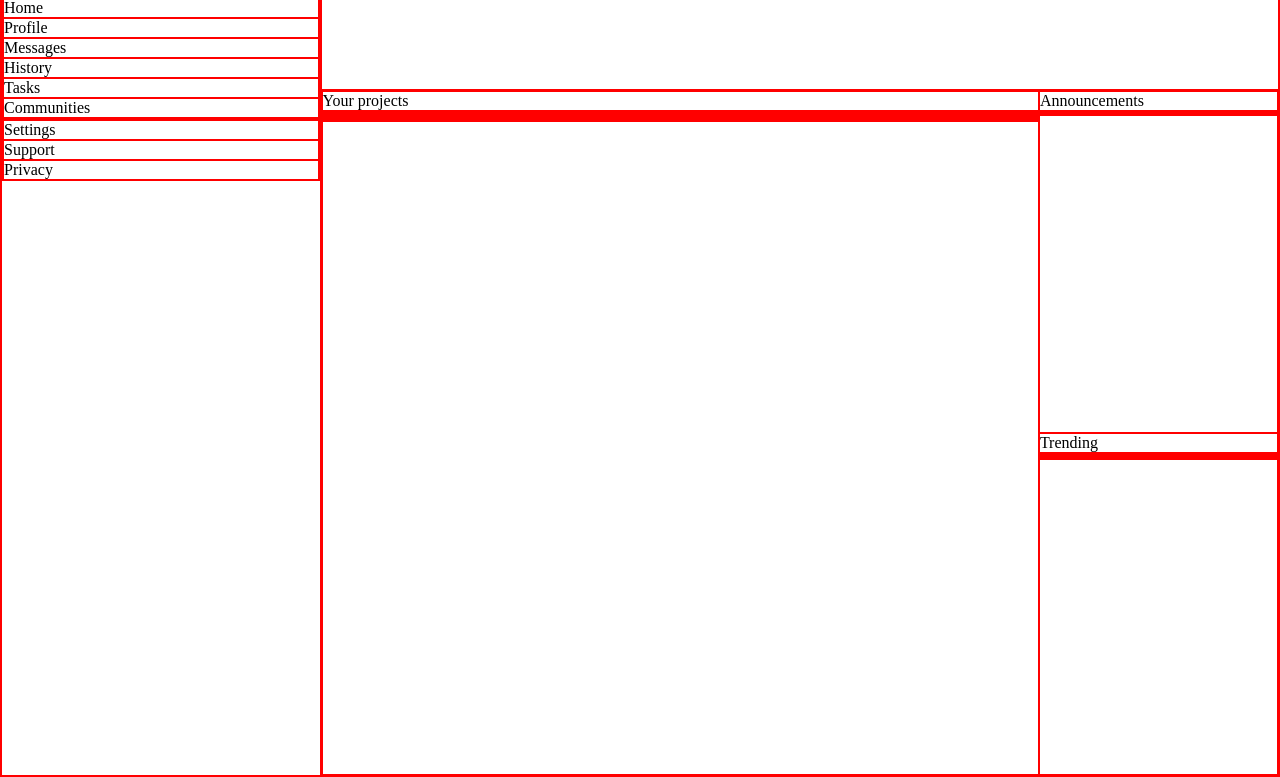
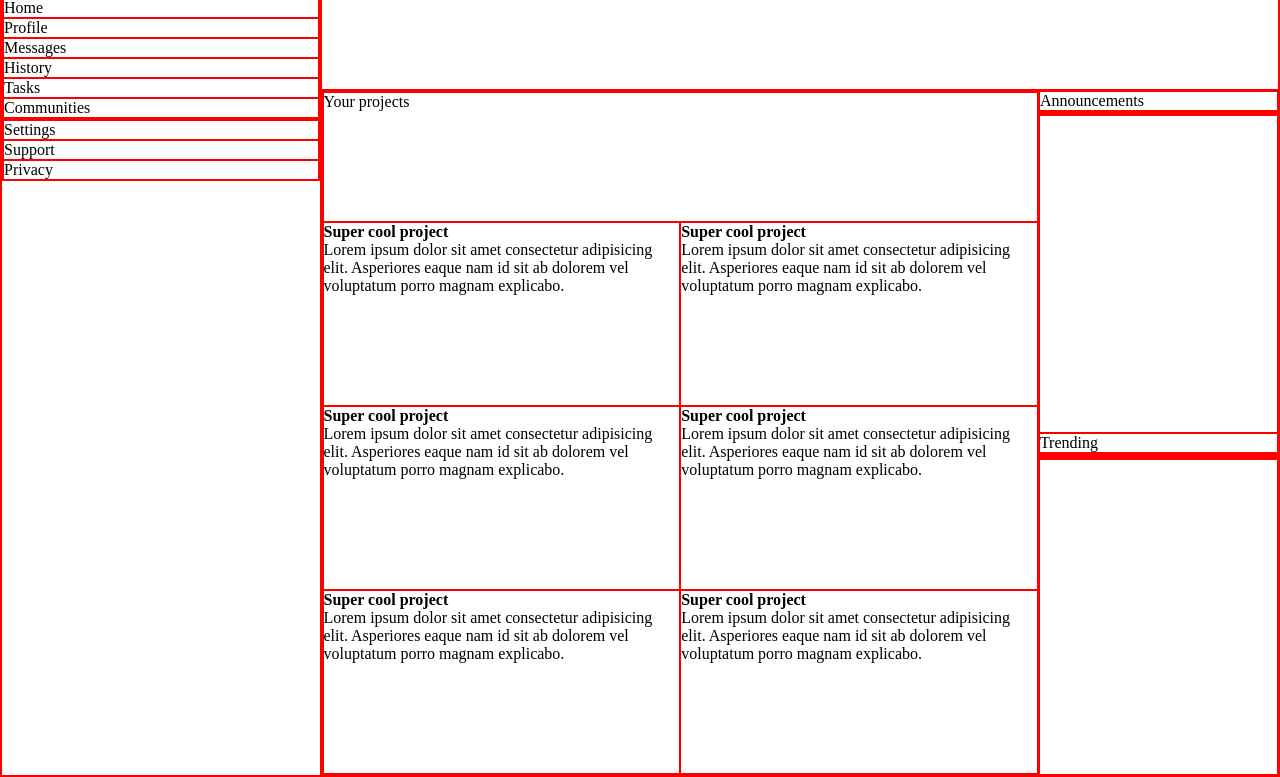
Before and after one commit to SerginoCroes/odin-admin-dashboard, a plain HTML site: page index.html in a window 1280 px wide. Shown: the part 25-802 px from the top of the page. Drawn offline with Linux system fonts and the light colour scheme.

Commit message:
more content and layout

```diff
--- a/index.html
+++ b/index.html
@@ -28,7 +28,7 @@
             </div>
         </div>
         <div class="header">
-            <div class="top">
+            <div class="tophead">
                 <div class="search">
 
                 </div>
@@ -36,20 +36,40 @@
 
                 </div>
             </div>
-            <div class="bottom">
+            <div class="bottomhead">
                 <div class="welcome"></div>
                 <div class="botbuttons"></div>
             </div>
         </div>
         <div class="content">
             <div class="projects">
-                <p>Your projects</p>
-                <div class="project proj1"></div>
-                <div class="project proj2"></div>
-                <div class="project proj3"></div>
-                <div class="project proj4"></div>
-                <div class="project proj5"></div>
-                <div class="project proj6"></div>
+                <div class="title">
+                    <p>Your projects</p>
+                </div>
+                <div class="project proj1">
+                    <h4>Super cool project</h4>
+                    <p>Lorem ipsum dolor sit amet consectetur adipisicing elit. Asperiores eaque nam id sit ab dolorem vel voluptatum porro magnam explicabo.</p>
+                </div>
+                <div class="project proj2">
+                    <h4>Super cool project</h4>
+                    <p>Lorem ipsum dolor sit amet consectetur adipisicing elit. Asperiores eaque nam id sit ab dolorem vel voluptatum porro magnam explicabo.</p>
+                </div>
+                <div class="project proj3">
+                    <h4>Super cool project</h4>
+                    <p>Lorem ipsum dolor sit amet consectetur adipisicing elit. Asperiores eaque nam id sit ab dolorem vel voluptatum porro magnam explicabo.</p>
+                </div>
+                <div class="project proj4">
+                    <h4>Super cool project</h4>
+                    <p>Lorem ipsum dolor sit amet consectetur adipisicing elit. Asperiores eaque nam id sit ab dolorem vel voluptatum porro magnam explicabo.</p>
+                </div>
+                <div class="project proj5">
+                    <h4>Super cool project</h4>
+                    <p>Lorem ipsum dolor sit amet consectetur adipisicing elit. Asperiores eaque nam id sit ab dolorem vel voluptatum porro magnam explicabo.</p>
+                </div>
+                <div class="project proj6">
+                    <h4>Super cool project</h4>
+                    <p>Lorem ipsum dolor sit amet consectetur adipisicing elit. Asperiores eaque nam id sit ab dolorem vel voluptatum porro magnam explicabo.</p>
+                </div>
             </div>
             <div class="announce">
                 <p>Announcements</p>
--- a/style.css
+++ b/style.css
@@ -31,6 +31,12 @@ div{
 
 .content .projects{
     grid-area: 1 / 1 / 3;
+    display: grid;
+    grid-template-columns: 1fr 1fr;
+}
+
+.projects .title {
+    grid-area: 1 / 1 / 2 / 3;
 }
 
 .content .announce{
```
